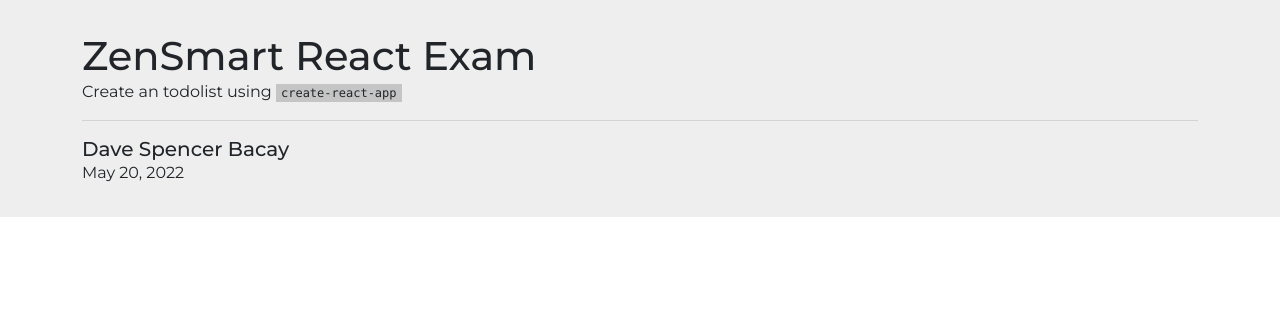
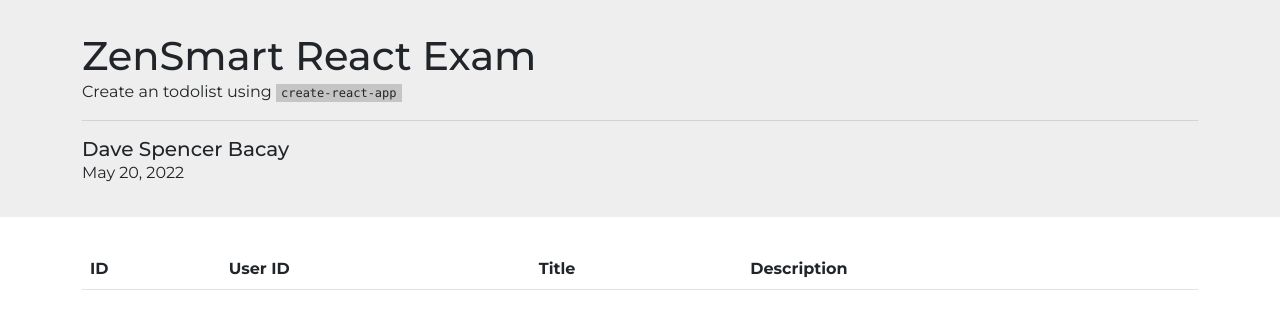
Before and after one commit to davespencerbacay/zen-smart-exam, a React (Create React App) app: page / in a window 1280 px wide. Shown: the top 316 px of the page. Built offline with nearby package versions, Linux system fonts and the light colour scheme.

Commit message:
add the table header component to display the column name

```diff
--- a/src/App.js
+++ b/src/App.js
@@ -1,5 +1,7 @@
 import React from "react";
+import { Container } from "react-bootstrap";
 import Header from "./components/Header";
+import Table from "./components/Table";
 
 export const applicantBriefInfo = {
   name: "Dave Spencer Bacay",
@@ -10,6 +12,9 @@
   return (
     <React.Fragment>
       <Header />
+      <Container>
+        <Table />
+      </Container>
     </React.Fragment>
   );
 };
--- /dev/null
+++ b/src/components/Table/TableHeader.js
@@ -0,0 +1,16 @@
+import React from "react";
+
+const TableHead = (props) => {
+  const { tableHeader } = props;
+  return (
+    <thead>
+      <tr>
+        {tableHeader.map(({ name }, index) => {
+          return <th key={index}>{name}</th>;
+        })}
+      </tr>
+    </thead>
+  );
+};
+
+export default TableHead;
--- /dev/null
+++ b/src/components/Table/index.js
@@ -0,0 +1,22 @@
+import React, { useState } from "react";
+import { Table as ReactTable } from "react-bootstrap";
+import TableHeader from "./TableHeader";
+
+const tableHeader = [
+  { name: "ID" },
+  { name: "User ID" },
+  { name: "Title" },
+  { name: "Description" },
+];
+
+const Table = () => {
+  return (
+    <div className="table-container">
+      <ReactTable responsive>
+        <TableHeader tableHeader={tableHeader} />
+      </ReactTable>
+    </div>
+  );
+};
+
+export default Table;
--- a/src/index.css
+++ b/src/index.css
@@ -27,6 +27,10 @@
   margin-top: 1rem;
 }
 
+.table-container {
+  margin: 2rem auto;
+}
+
 /* defaults */
 pre {
   padding: 0;
```
